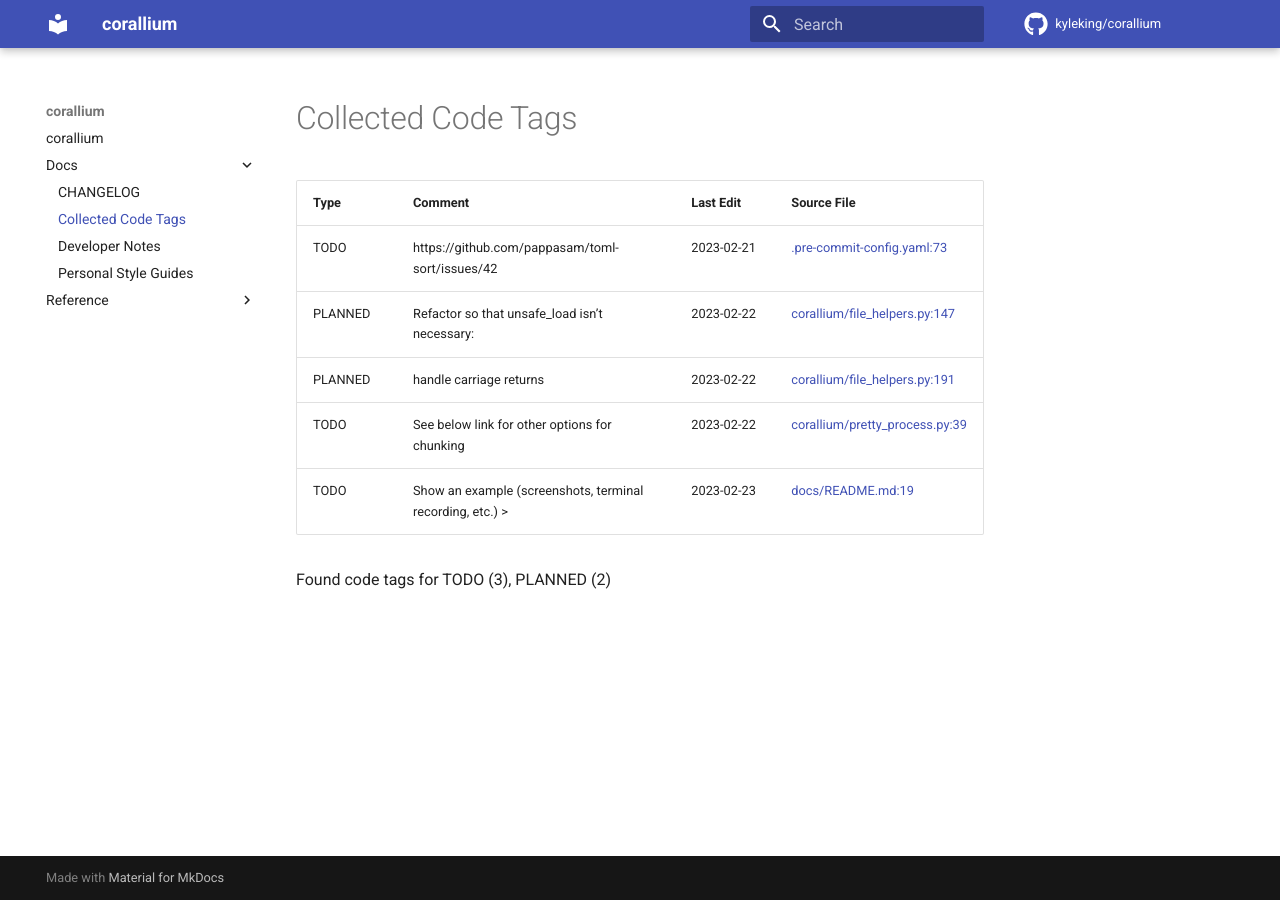
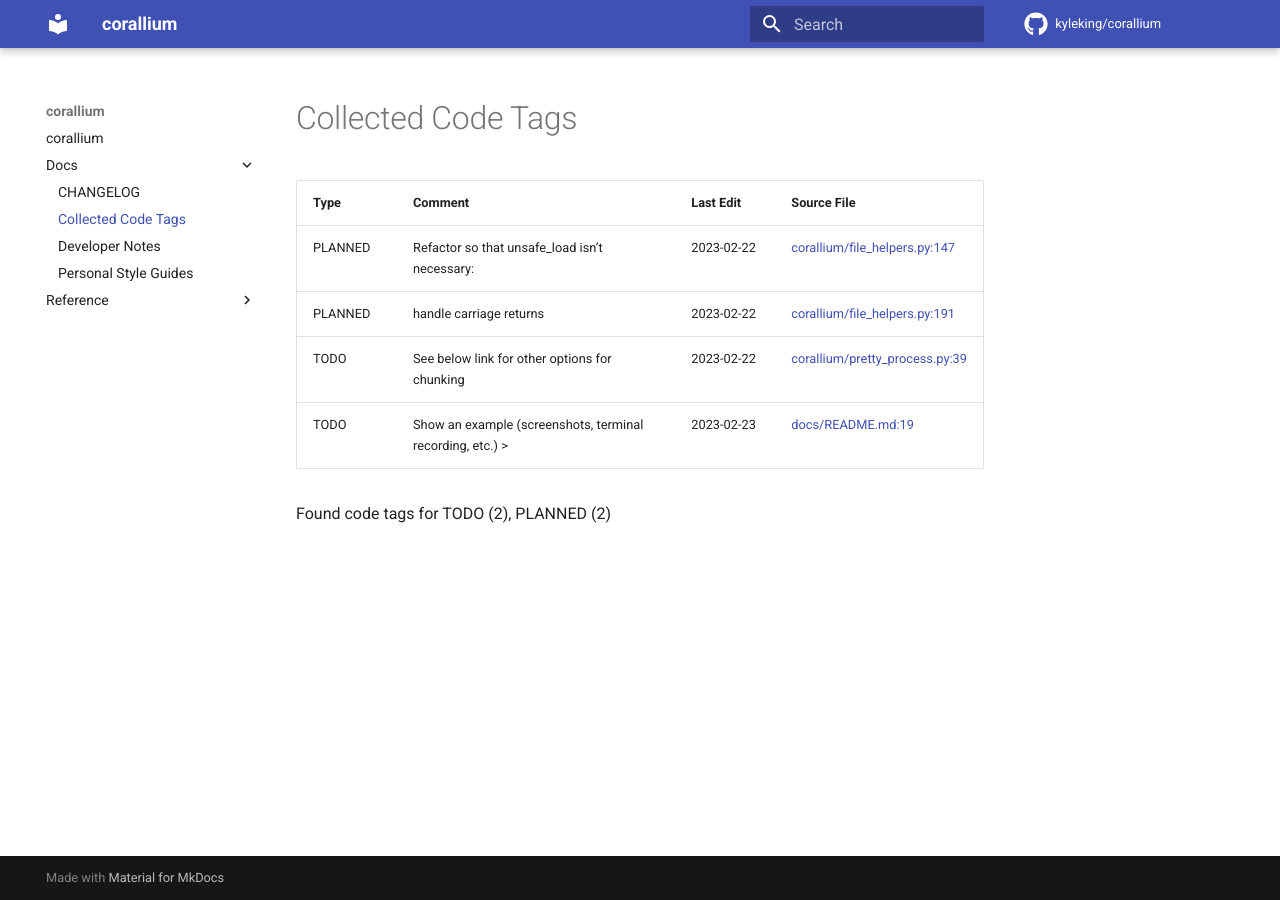
Before and after one commit to KyleKing/corallium, an MkDocs documentation site: the page built from docs/docs/CODE_TAG_SUMMARY.md, in a window 1280 px wide. Built offline with MkDocs 1.6.1 and Material for MkDocs 9.7.7, drawn with Linux system fonts in a browser that asks for light colours; comment, search, counter and statistics services are not loaded.

```diff
--- a/docs/docs/CODE_TAG_SUMMARY.md
+++ b/docs/docs/CODE_TAG_SUMMARY.md
@@ -2,12 +2,11 @@
 
 | Type    | Comment                                                   | Last Edit   | Source File                                                                                                                                            |
 |---------|-----------------------------------------------------------|-------------|--------------------------------------------------------------------------------------------------------------------------------------------------------|
-| TODO    | https://github.com/pappasam/toml-sort/issues/42           | 2023-02-21  | [.pre-commit-config.yaml:73](https://github.com/KyleKing/corallium/blame/4ac2f74b1f085724e0ff9e68259ba1e19c067643/.pre-commit-config.yaml#L73)         |
 | PLANNED | Refactor so that unsafe_load isn't necessary:             | 2023-02-22  | [corallium/file_helpers.py:147](https://github.com/KyleKing/corallium/blame/049293ebd7216e80f2efe7026e853a3d3e6c2c1e/corallium/file_helpers.py#L145)   |
 | PLANNED | handle carriage returns                                   | 2023-02-22  | [corallium/file_helpers.py:191](https://github.com/KyleKing/corallium/blame/049293ebd7216e80f2efe7026e853a3d3e6c2c1e/corallium/file_helpers.py#L189)   |
 | TODO    | See below link for other options for chunking             | 2023-02-22  | [corallium/pretty_process.py:39](https://github.com/KyleKing/corallium/blame/049293ebd7216e80f2efe7026e853a3d3e6c2c1e/corallium/pretty_process.py#L39) |
 | TODO    | Show an example (screenshots, terminal recording, etc.) > | 2023-02-23  | [docs/README.md:19](https://github.com/KyleKing/corallium/blame/158918be40ff51ab2f5b12bfdd103144f6b739e5/docs/README.md#L19)                           |
 
-Found code tags for TODO (3), PLANNED (2)
+Found code tags for TODO (2), PLANNED (2)
 
 <!-- calcipy_skip_tags -->
```
Also changed, not shown: docs/docs/CHANGELOG.md (+6 -0 lines), docs/docs/DEVELOPER_GUIDE.md (+4 -4 lines), .calcipy.json, 2 other files.
